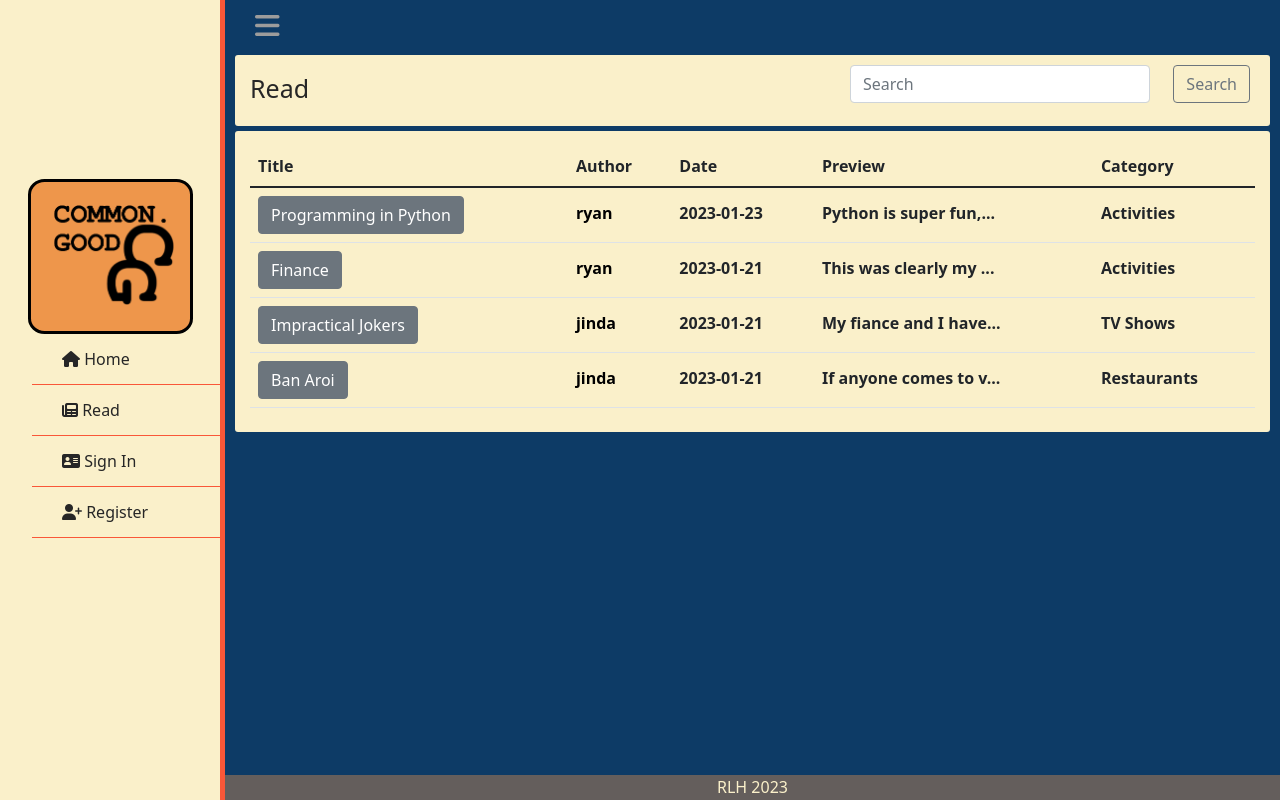
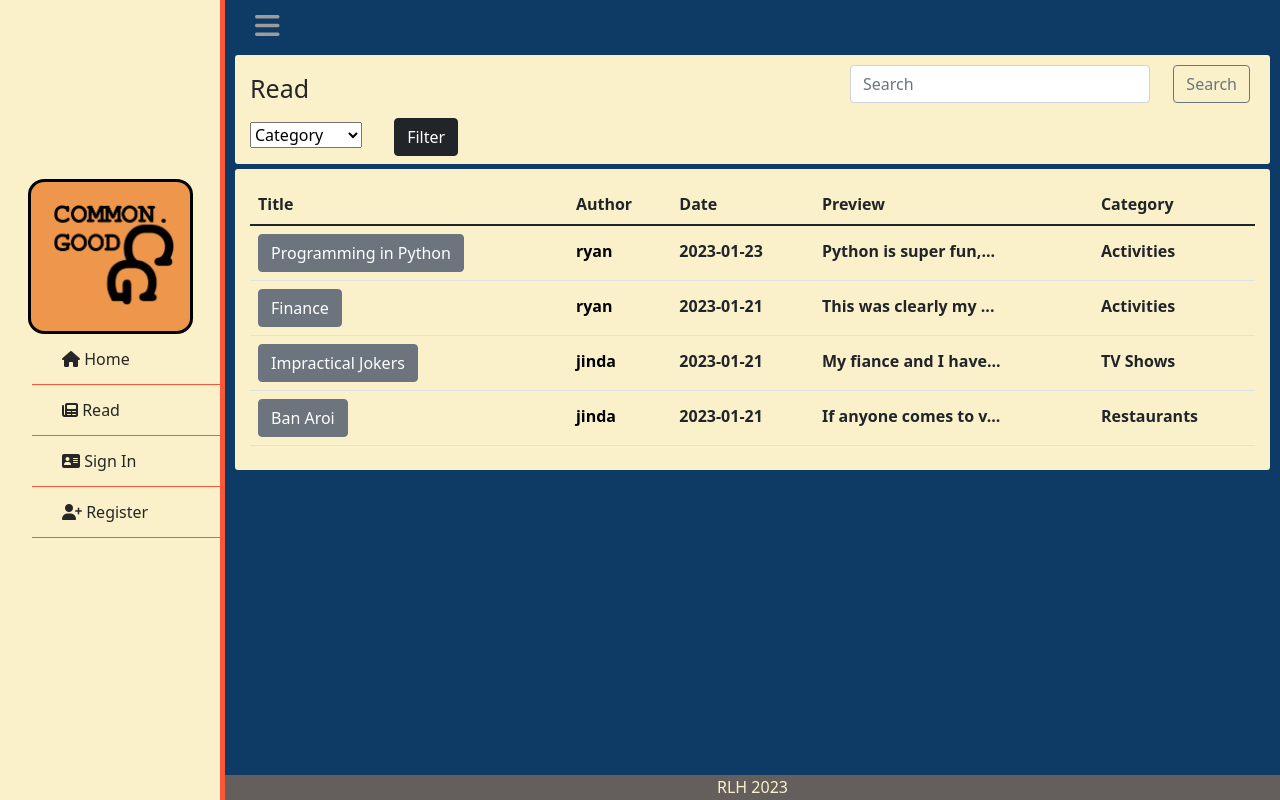
Before and after one commit to roxensox/Common-Good, a Flask app: page /read in a window 1280 px wide. Run offline with Flask 2, Linux system fonts and the light colour scheme; data comes from the database, SQL or seed files in the repository; both versions use the stored data as it was after the commit; lists and menus that the app fills with data are empty.

Commit message:
can now filter by category

```diff
--- a/app.py
+++ b/app.py
@@ -123,6 +123,7 @@ def read():
     if request.method == "POST":
         search = request.form.get("search")
         search = search.split(' ')
+        categories = select("data.db", "SELECT DISTINCT category FROM categories;")
         data = []
         pids = []
         for term in search:
@@ -133,13 +134,14 @@ def read():
                     post["time"] = post["time"].split(' ')
                     pids.append(post["post_id"])
                     data.append(post)
-        return render_template("read.html", posts=data)
+        return render_template("read.html", posts=data, categories=categories)
     # When the user enters this page through a link, they get all posts ordered chronologically
     else:
         data = select("data.db", "SELECT * FROM users JOIN (SELECT * FROM posts JOIN categories ON  posts.post_id = categories.post_id) ON id = user_id ORDER BY time DESC;")
+        categories = select("data.db", "SELECT DISTINCT category FROM categories;")
         for post in data:
             post["time"] = post["time"].split(' ')
-        return render_template("read.html", posts=data)
+        return render_template("read.html", posts=data, categories=categories)
 
 # Logs the user out
 @app.route("/logout", methods=["GET"])
@@ -368,3 +370,10 @@ def changedesc():
     con.commit()
     flash("Description updated.")
     return redirect("/myprofile")
+
+@app.route("/filter", methods=["POST"])
+def filter_posts():
+    category = request.form.get("category")
+    categories = select("data.db", "SELECT DISTINCT category FROM categories;")
+    data = select("data.db", "SELECT * FROM users JOIN (SELECT * FROM posts JOIN categories ON  posts.post_id = categories.post_id) ON id = user_id WHERE category = ? ORDER BY time DESC;", (category))
+    return render_template("read.html", posts=data, categories=categories)
--- a/templates/read.html
+++ b/templates/read.html
@@ -14,6 +14,17 @@ Read
         <form action="/read" method="post">
             <input autocomplete="off" type="text" id="sbar" class="form-control" name="search" placeholder="Search" aria-label="search">
             <button id="sbtn" class="btn btn-outline-secondary" type="submit" id="button-addon2">Search</button>
+        </form>
+        <form action="/filter" method="post">
+            <select class="category_selector" name="category">
+                <option selected disabled>
+                    Category
+                </option>
+                {% for option in categories %}
+                <option>{{ option["category"] }}</option>
+                {% endfor %}
+            </select>
+            <button class="btn btn-dark" type="submit">Filter</button>
         </form>
     </div>
     <div class="box">
```
Also changed, not shown: data.db, 2 other files.
